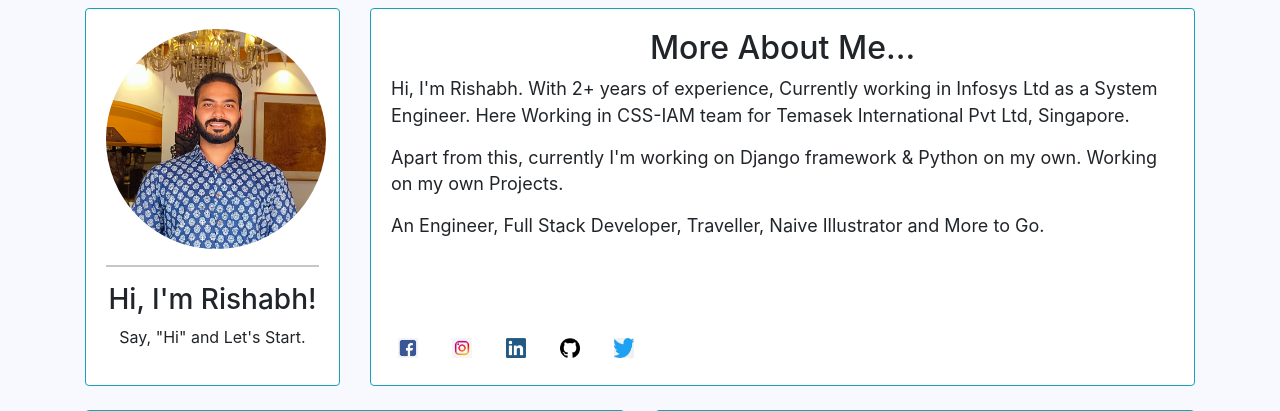
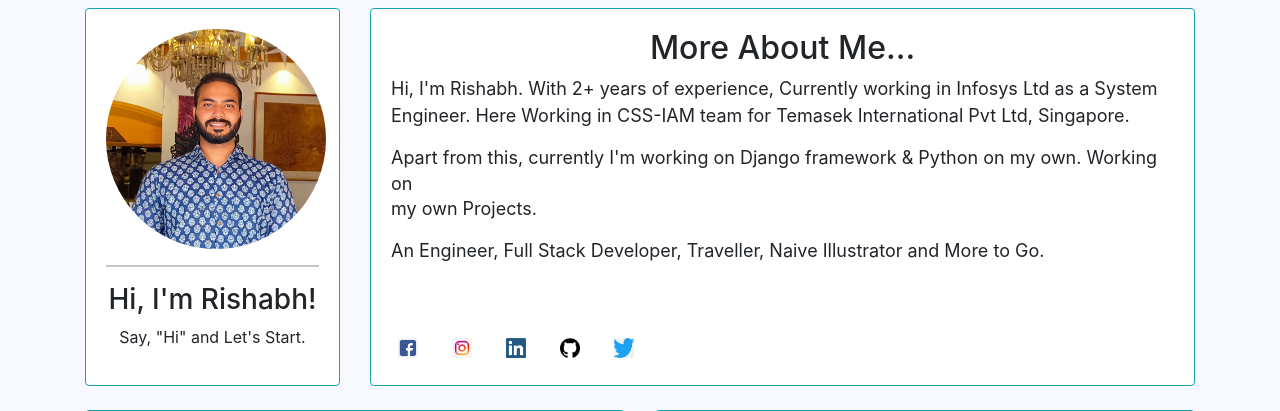
Before and after one commit to Hrishabh412/Portfolio-Website-Django, a Django app: page / in a window 1280 px wide. Shown: the part 50-461 px from the top of the page. Run offline with Django 3.2, Linux system fonts and the light colour scheme; some libraries are stand-ins or nearby versions.

Commit message:
4th commit

```diff
--- a/templates/home.html
+++ b/templates/home.html
@@ -107,7 +107,7 @@ margin-bottom: 2em;
                     <h2 style='text-align:center; '>More About Me...</h2>
                     <p style="font-size:18px; line-height:1.5"> Hi, I'm Rishabh. With 2+ years of experience, Currently working in Infosys Ltd as a System Engineer.
                     Here Working in CSS-IAM team for Temasek International Pvt Ltd, Singapore. </p>
-                    <p style="font-size:18px; line-height:1.4 ;">Apart from this, currently I'm working on Django framework & Python on my own. Working on my own Projects.</p>
+                    <p style="font-size:18px; line-height:1.4 ;">Apart from this, currently I'm working on Django framework & Python on my own. Working on <br> my own Projects.</p>
                     <p style="font-size:18px; line-height:1.5; ">An Engineer, Full Stack Developer, Traveller, Naive Illustrator and More to Go.</p>
                      <br><br>
                     <div class='row'>
```
